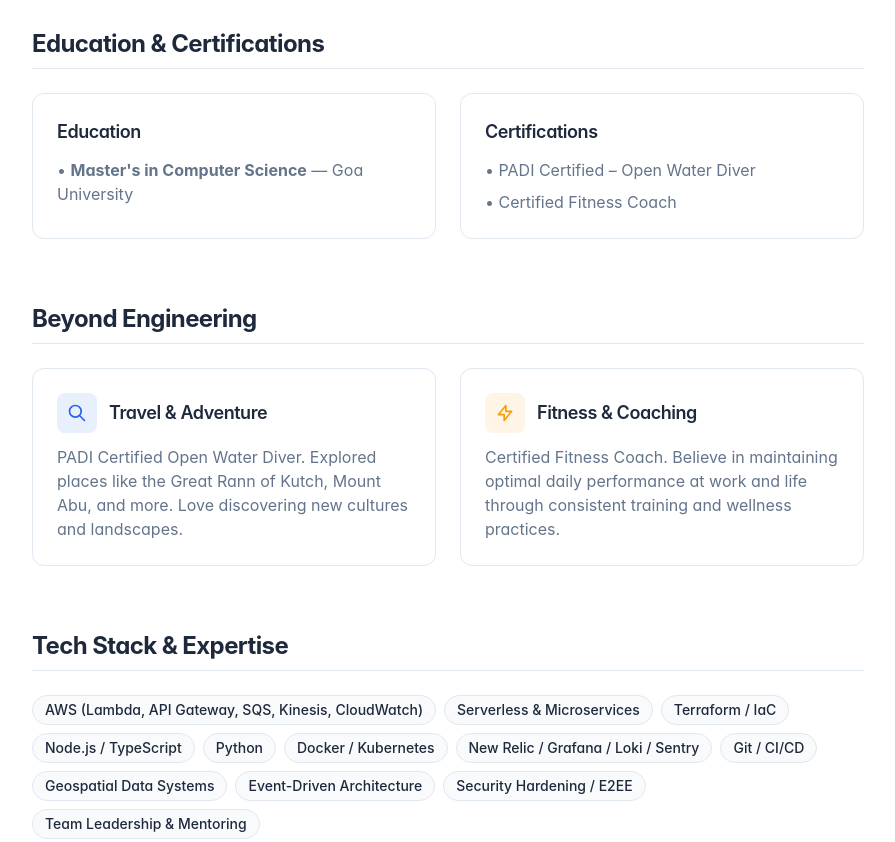
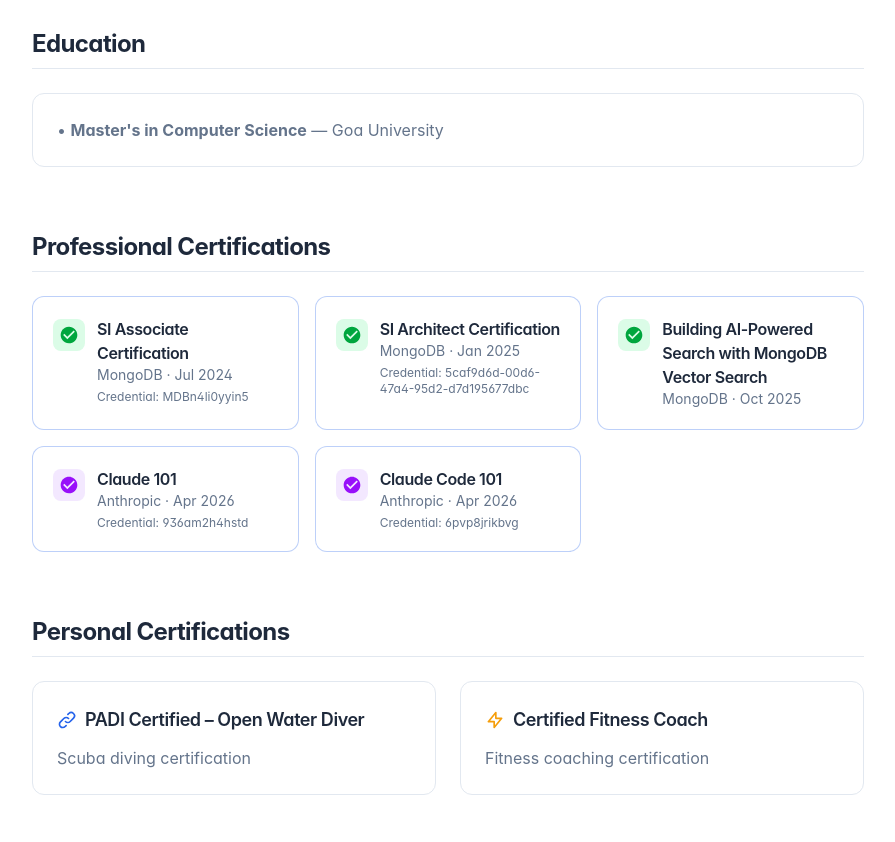
Before and after one commit to prajyotpro/prajyotpro.github.io, an Astro site: page /about in a window 1280 px wide. Shown: the part 3080-3922 px from the top of the page, without its empty margins (192-1087 px from the left). Built offline with nearby package versions, Linux system fonts and the light colour scheme; Astro itself is replaced by a stand-in of ours.

Commit message:
Add professional certifications from LinkedIn
- SI Associate Certification (MongoDB, Jul 2024)
- SI Architect Certification (MongoDB, Jan 2025)
- Building AI-Powered Search with MongoDB Vector Search (Oct 2025)
- Claude 101 (Anthropic, Apr 2026)
- Claude Code 101 (Anthropic, Apr 2026)

Separated into Professional Certifications and Personal Certifications sections

```diff
--- a/src/pages/about.astro
+++ b/src/pages/about.astro
@@ -137,22 +137,99 @@ import { SITE_TITLE, SITE_DESCRIPTION, AUTHOR_NAME, AUTHOR_EMAIL } from '../cons
           </div>
         </section>
 
-        <!-- Education & Certifications -->
+        <!-- Education -->
         <section class="mb-16 animate-slide-up">
-          <h2 class="text-2xl font-bold text-[var(--color-text)] mb-6 pb-2 border-b border-[var(--color-border)]">Education & Certifications</h2>
+          <h2 class="text-2xl font-bold text-[var(--color-text)] mb-6 pb-2 border-b border-[var(--color-border)]">Education</h2>
+          <div class="card p-6">
+            <ul class="space-y-2 text-[var(--color-text-muted)]">
+              <li>• <strong>Master's in Computer Science</strong> — Goa University</li>
+            </ul>
+          </div>
+        </section>
+
+        <!-- Professional Certifications -->
+        <section class="mb-16 animate-slide-up">
+          <h2 class="text-2xl font-bold text-[var(--color-text)] mb-6 pb-2 border-b border-[var(--color-border)]">Professional Certifications</h2>
+          <div class="grid sm:grid-cols-2 lg:grid-cols-3 gap-4">
+            <div class="card p-5 border-primary/30">
+              <div class="flex items-start gap-3">
+                <div class="w-8 h-8 rounded-lg bg-green-100 dark:bg-green-900/30 flex items-center justify-center flex-shrink-0 mt-0.5">
+                  <svg class="w-5 h-5 text-green-600 dark:text-green-400" fill="currentColor" viewBox="0 0 24 24"><path d="M12 2C6.48 2 2 6.48 2 12s4.48 10 10 10 10-4.48 10-10S17.52 2 12 2zm-2 15l-5-5 1.41-1.41L10 14.17l7.59-7.59L19 8l-9 9z"/></svg>
+                </div>
+                <div>
+                  <h3 class="font-semibold text-[var(--color-text)]">SI Associate Certification</h3>
+                  <p class="text-sm text-[var(--color-text-muted)]">MongoDB · Jul 2024</p>
+                  <p class="text-xs text-[var(--color-text-muted)] mt-1">Credential: MDBn4li0yyin5</p>
+                </div>
+              </div>
+            </div>
+            <div class="card p-5 border-primary/30">
+              <div class="flex items-start gap-3">
+                <div class="w-8 h-8 rounded-lg bg-green-100 dark:bg-green-900/30 flex items-center justify-center flex-shrink-0 mt-0.5">
+                  <svg class="w-5 h-5 text-green-600 dark:text-green-400" fill="currentColor" viewBox="0 0 24 24"><path d="M12 2C6.48 2 2 6.48 2 12s4.48 10 10 10 10-4.48 10-10S17.52 2 12 2zm-2 15l-5-5 1.41-1.41L10 14.17l7.59-7.59L19 8l-9 9z"/></svg>
+                </div>
+                <div>
+                  <h3 class="font-semibold text-[var(--color-text)]">SI Architect Certification</h3>
+                  <p class="text-sm text-[var(--color-text-muted)]">MongoDB · Jan 2025</p>
+                  <p class="text-xs text-[var(--color-text-muted)] mt-1">Credential: 5caf9d6d-00d6-47a4-95d2-d7d195677dbc</p>
+                </div>
+              </div>
+            </div>
+            <div class="card p-5 border-primary/30">
+              <div class="flex items-start gap-3">
+                <div class="w-8 h-8 rounded-lg bg-green-100 dark:bg-green-900/30 flex items-center justify-center flex-shrink-0 mt-0.5">
+                  <svg class="w-5 h-5 text-green-600 dark:text-green-400" fill="currentColor" viewBox="0 0 24 24"><path d="M12 2C6.48 2 2 6.48 2 12s4.48 10 10 10 10-4.48 10-10S17.52 2 12 2zm-2 15l-5-5 1.41-1.41L10 14.17l7.59-7.59L19 8l-9 9z"/></svg>
+                </div>
+                <div>
+                  <h3 class="font-semibold text-[var(--color-text)]">Building AI-Powered Search with MongoDB Vector Search</h3>
+                  <p class="text-sm text-[var(--color-text-muted)]">MongoDB · Oct 2025</p>
+                </div>
+              </div>
+            </div>
+            <div class="card p-5 border-primary/30">
+              <div class="flex items-start gap-3">
+                <div class="w-8 h-8 rounded-lg bg-purple-100 dark:bg-purple-900/30 flex items-center justify-center flex-shrink-0 mt-0.5">
+                  <svg class="w-5 h-5 text-purple-600 dark:text-purple-400" fill="currentColor" viewBox="0 0 24 24"><path d="M12 2C6.48 2 2 6.48 2 12s4.48 10 10 10 10-4.48 10-10S17.52 2 12 2zm-2 15l-5-5 1.41-1.41L10 14.17l7.59-7.59L19 8l-9 9z"/></svg>
+                </div>
+                <div>
+                  <h3 class="font-semibold text-[var(--color-text)]">Claude 101</h3>
+                  <p class="text-sm text-[var(--color-text-muted)]">Anthropic · Apr 2026</p>
+                  <p class="text-xs text-[var(--color-text-muted)] mt-1">Credential: 936am2h4hstd</p>
+                </div>
+              </div>
+            </div>
+            <div class="card p-5 border-primary/30">
+              <div class="flex items-start gap-3">
+                <div class="w-8 h-8 rounded-lg bg-purple-100 dark:bg-purple-900/30 flex items-center justify-center flex-shrink-0 mt-0.5">
+                  <svg class="w-5 h-5 text-purple-600 dark:text-purple-400" fill="currentColor" viewBox="0 0 24 24"><path d="M12 2C6.48 2 2 6.48 2 12s4.48 10 10 10 10-4.48 10-10S17.52 2 12 2zm-2 15l-5-5 1.41-1.41L10 14.17l7.59-7.59L19 8l-9 9z"/></svg>
+                </div>
+                <div>
+                  <h3 class="font-semibold text-[var(--color-text)]">Claude Code 101</h3>
+                  <p class="text-sm text-[var(--color-text-muted)]">Anthropic · Apr 2026</p>
+                  <p class="text-xs text-[var(--color-text-muted)] mt-1">Credential: 6pvp8jrikbvg</p>
+                </div>
+              </div>
+            </div>
+          </div>
+        </section>
+
+        <!-- Personal Certifications -->
+        <section class="mb-16 animate-slide-up">
+          <h2 class="text-2xl font-bold text-[var(--color-text)] mb-6 pb-2 border-b border-[var(--color-border)]">Personal Certifications</h2>
           <div class="grid sm:grid-cols-2 gap-6">
             <div class="card p-6">
-              <h3 class="text-lg font-semibold text-[var(--color-text)] mb-3">Education</h3>
-              <ul class="space-y-2 text-[var(--color-text-muted)]">
-                <li>• <strong>Master's in Computer Science</strong> — Goa University</li>
-              </ul>
+              <h3 class="text-lg font-semibold text-[var(--color-text)] mb-3 flex items-center gap-2">
+                <svg class="w-5 h-5 text-primary" fill="none" stroke="currentColor" viewBox="0 0 24 24"><path stroke-linecap="round" stroke-linejoin="round" stroke-width="2" d="M13.828 10.172a4 4 0 00-5.656 0l-4 4a4 4 0 105.656 5.656l1.102-1.101m-.758-4.899a4 4 0 005.656 0l4-4a4 4 0 00-5.656-5.656l-1.1 1.1"/></svg>
+                PADI Certified – Open Water Diver
+              </h3>
+              <p class="text-[var(--color-text-muted)]">Scuba diving certification</p>
             </div>
             <div class="card p-6">
-              <h3 class="text-lg font-semibold text-[var(--color-text)] mb-3">Certifications</h3>
-              <ul class="space-y-2 text-[var(--color-text-muted)]">
-                <li>• PADI Certified – Open Water Diver</li>
-                <li>• Certified Fitness Coach</li>
-              </ul>
+              <h3 class="text-lg font-semibold text-[var(--color-text)] mb-3 flex items-center gap-2">
+                <svg class="w-5 h-5 text-accent" fill="none" stroke="currentColor" viewBox="0 0 24 24"><path stroke-linecap="round" stroke-linejoin="round" stroke-width="2" d="M13 10V3L4 14h7v7l9-11h-7z"/></svg>
+                Certified Fitness Coach
+              </h3>
+              <p class="text-[var(--color-text-muted)]">Fitness coaching certification</p>
             </div>
           </div>
         </section>
```
